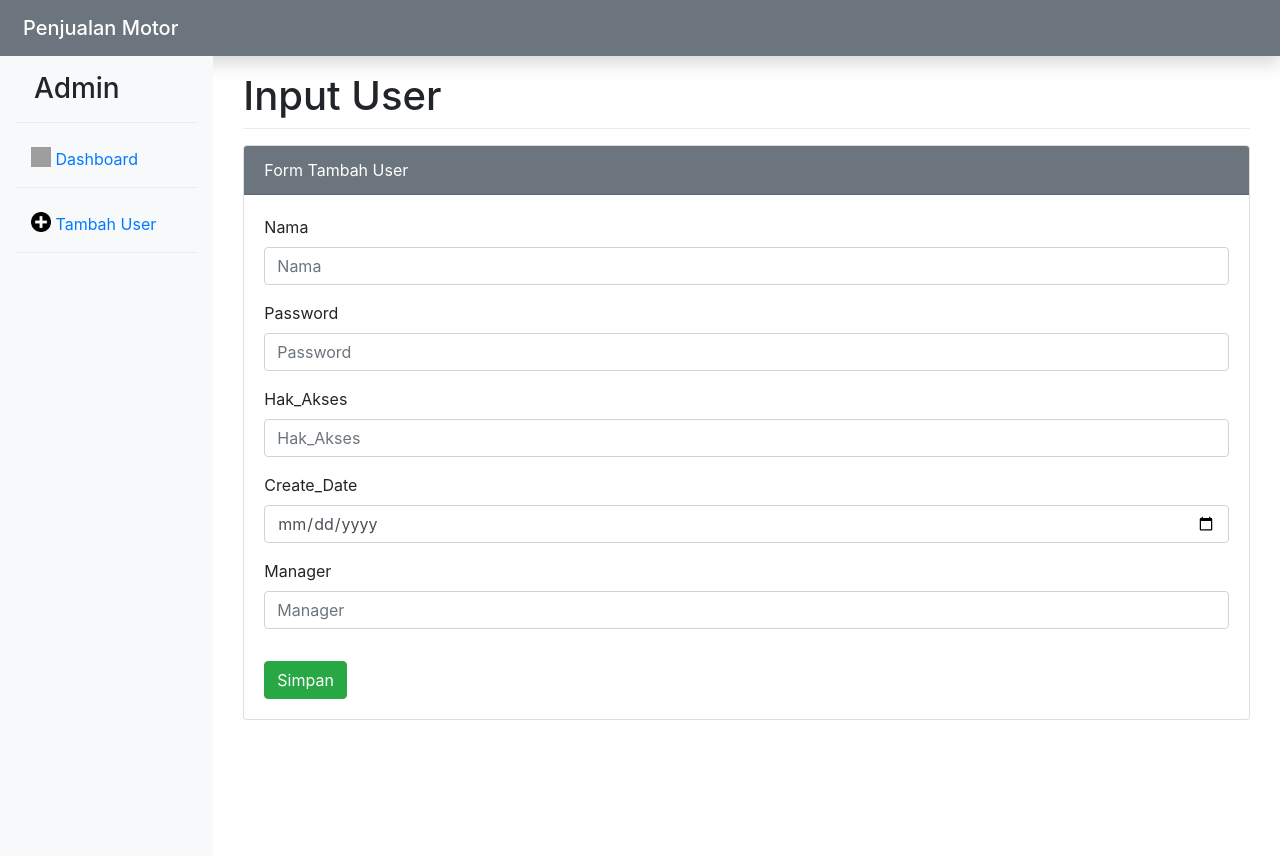
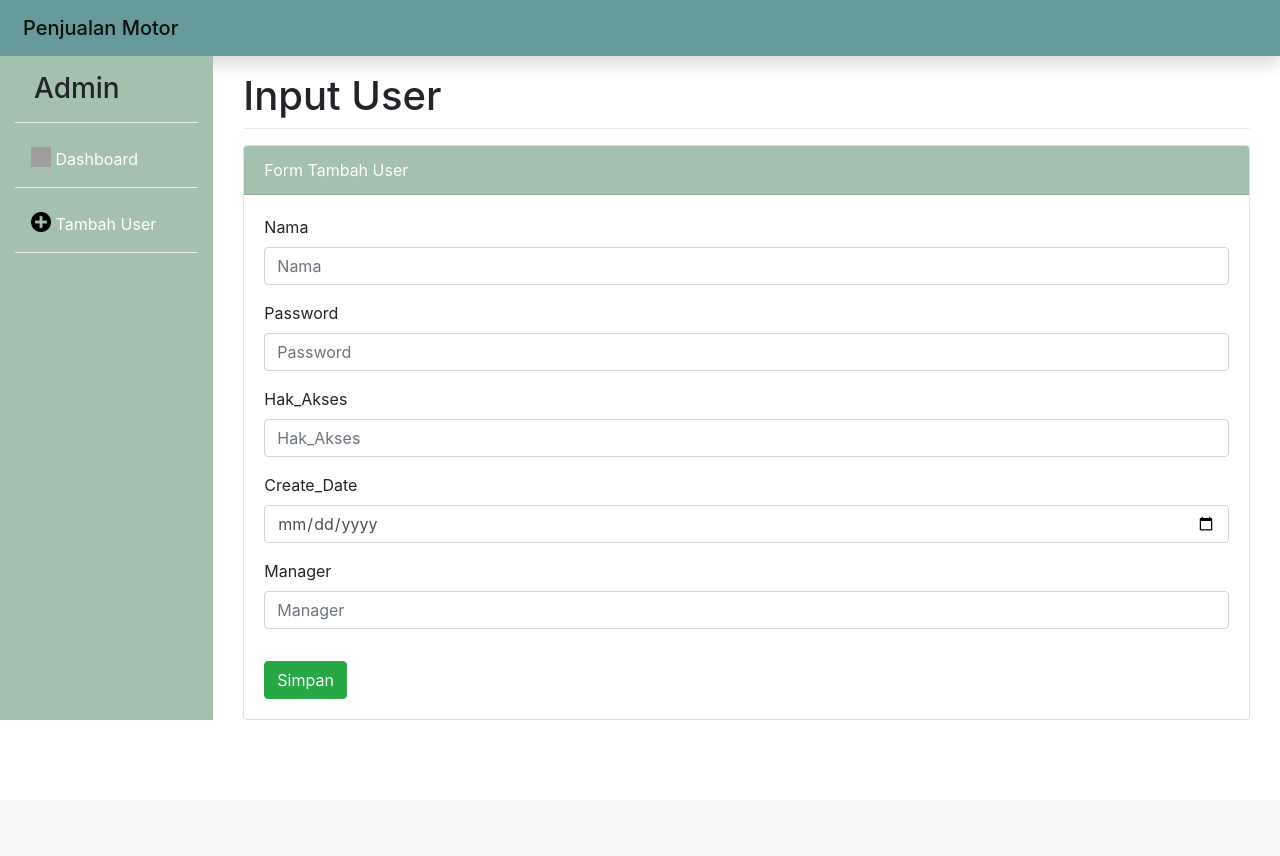
Before and after one commit to dputrap/FPDBMS, a PHP site: page /FPDBMS/Pemilik/form-tambah-user.php in a window 1280 px wide. After the commit the page ends 800 px from the top, so only its background shows below. Run offline with PHP 8.4, Linux system fonts and the light colour scheme; grey boxes are pictures that could not be loaded.

Commit message:
Update baru form tambah user

```diff
--- a/Pemilik/form-tambah-user.php
+++ b/Pemilik/form-tambah-user.php
@@ -6,15 +6,15 @@
 </head>
 <body>
 	<!-- Navbar -->
-	<nav class="navbar navbar-dark bg-secondary flex-md-nowrap p-2 shadow">
+	<nav class="navbar navbar-light flex-md-nowrap p-2 shadow" style="background-color: #669999;">
   		<div class="container-fluid">
-  			<span class="navbar-brand mb-0 h1">Penjualan Motor</span>
+		  <a href="user.php"><span class="navbar-brand mb-0 h1">Penjualan Motor</span></a>
   		</div>
 	</nav>
 	<div class="container-fluid">
 		<div class="row">
 			<!-- Sidebar -->
-			<div class="col-md-2 d-none d-md-block bg-light sidebar" style="height: 100vh">
+			<div class="col-md-2 d-none d-md-block sidebar" style="background-color: #a3c1ad;">
 				<div class="sidebar-sticky">
 					<ul class="nav flex-column">
 						<li class="nav-item mt-3">
@@ -22,13 +22,13 @@
 						</li>
 						<div class="dropdown-divider"></div>
 						<li class="nav-item mt-2">
-							<a class="nav-link" href="index.php">
+							<a class="nav-link text-white" href="index.php">
 								<img src="../assets/bars-graphic-business-symbol.png" width="20" height="20" class="d-inline-block align-top"> Dashboard
 							</a>
 						</li>
 						<div class="dropdown-divider"></div>
 						<li class="nav-item mt-2">
-							<a class="nav-link" href="form-tambah-user.php">
+							<a class="nav-link text-white" href="form-tambah-user.php">
 								<img src="../assets/add-interface-circular-symbol-with-plus-sign.png" width="20" height="20" class="d-inline-block align-top"> Tambah User
 							</a>
 						</li>
@@ -44,7 +44,7 @@
 					<div class="dropdown-divider"></div>
 					<!-- Form jadwal -->
 					<div class="card mt-3">
-						<div class="card-header bg-secondary text-white">
+						<div class="card-header text-white" style="background-color: #a3c1ad;">
 							Form Tambah User
 						</div>
 						<div class="card-body">
```
